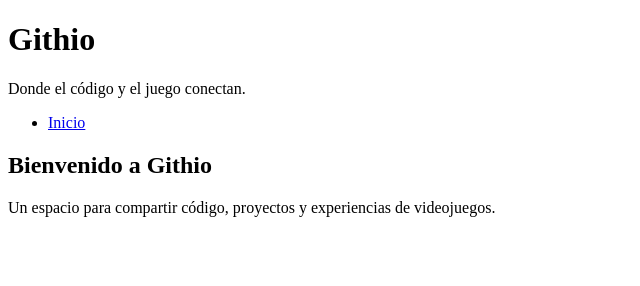
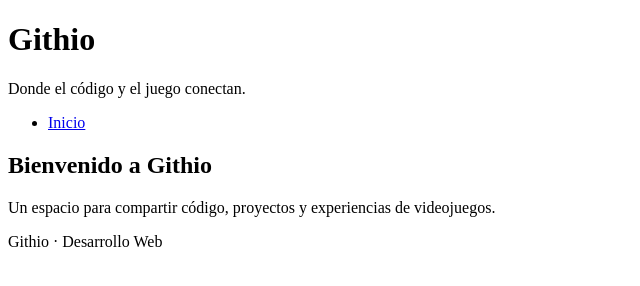
Before and after one commit to marcocorderolobo/Githio, a plain HTML site: page index.html in a window 1280 px wide. Shown: the whole page, without its empty margins (0-640 px from the left). Drawn offline with Linux system fonts and the light colour scheme.

Commit message:
Agregue el .gitignore y el footer al HTML

```diff
--- a/index.html
+++ b/index.html
@@ -29,5 +29,9 @@
             </p>
         </section>
     </main>
+
+    <footer>
+        <p>Githio · Desarrollo Web</p>
+    </footer>
 </body>
 </html>
```
Also changed, not shown: 1 other file.
